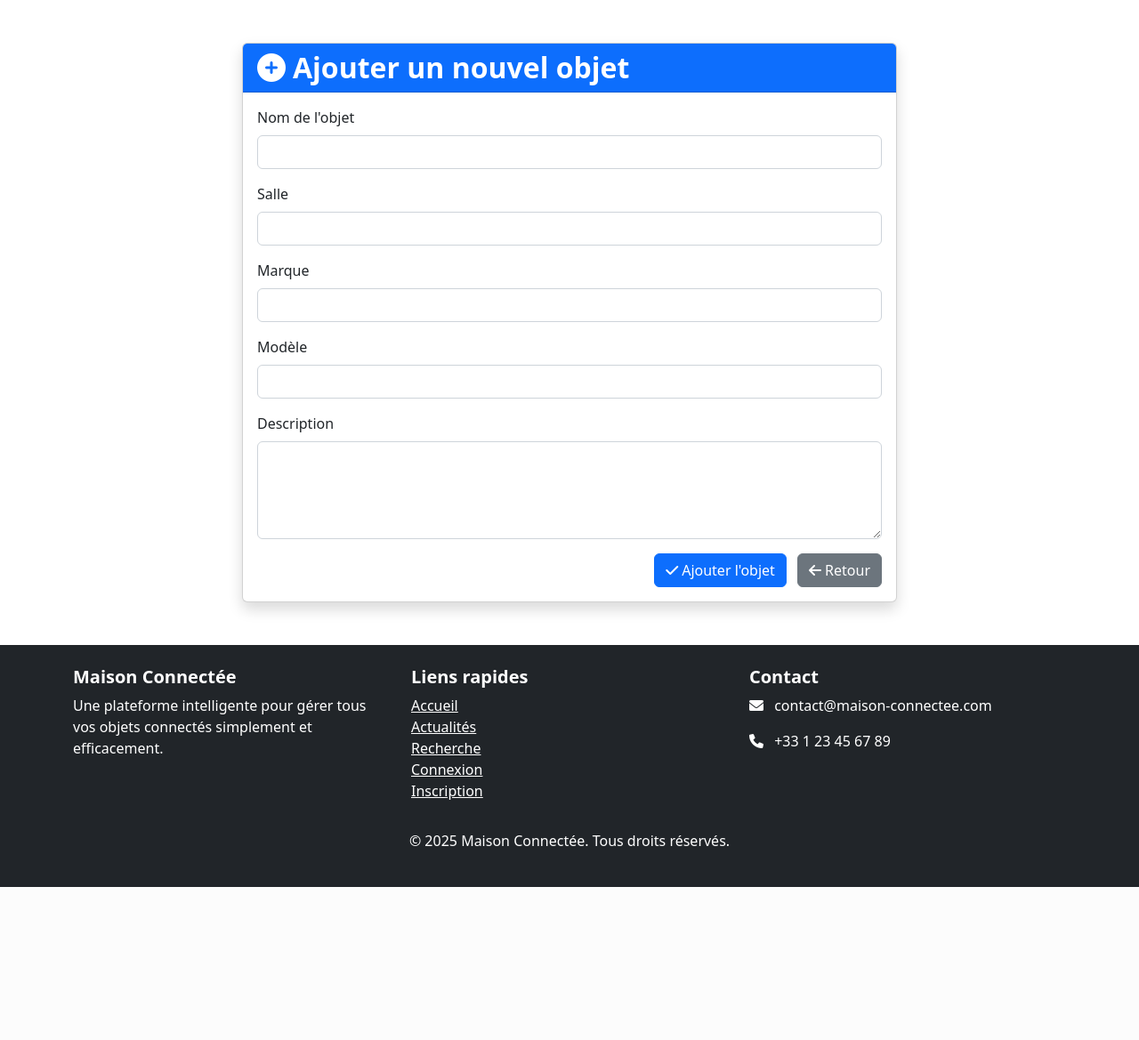
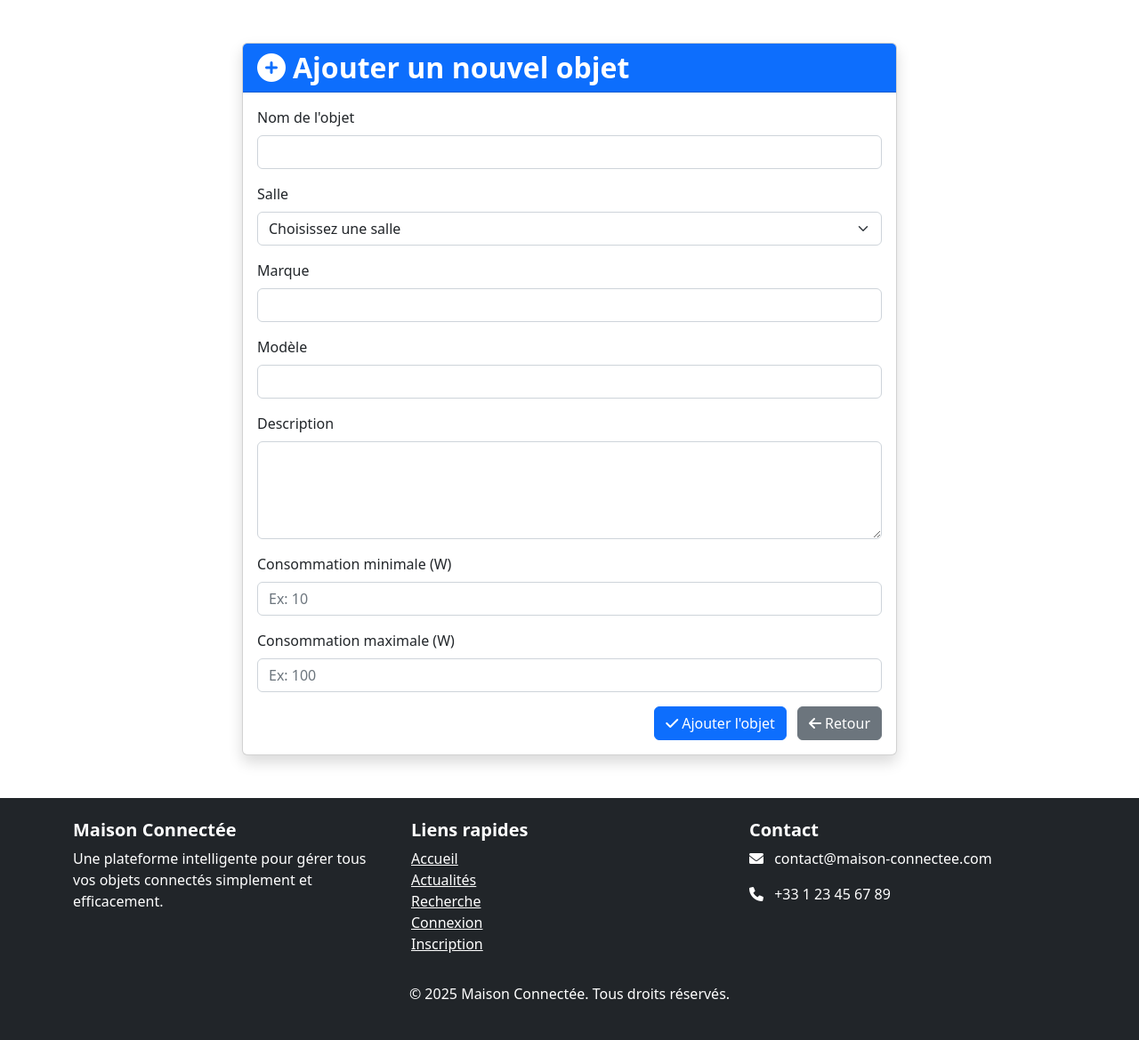
Before and after one commit to WeKup/SmartHome, a Flask app: page /gestion/add in a window 1280 px wide. Shown: the part 56-1225 px from the top of the page at 89% size. Before the commit the page ends 1053 px from the top, so only its background shows below. Run offline with Flask 3, Linux system fonts and the light colour scheme; the visitor is signed in with stand-in values (Sample User, id 1).

Commit message:
Update add.html

```diff
--- a/templates/gestion/add.html
+++ b/templates/gestion/add.html
@@ -17,7 +17,12 @@
                         </div>
                         <div class="mb-3">
                             <label for="salleObj" class="form-label">Salle</label>
-                            <input type="text" class="form-control" name="salleObj" id="salleObj" required>
+                            <select class="form-select" name="salleObj" id="salleObj" required>
+                                <option selected disabled>Choisissez une salle</option>
+                                {% for salle in listeRoom %}
+                                    <option value="{{ salle.name }}">{{ salle.name }}</option>
+                                {% endfor %}
+                            </select>
                         </div>
                         <div class="mb-3">
                             <label for="brandObj" class="form-label">Marque</label>
@@ -30,6 +35,14 @@
                         <div class="mb-3">
                             <label for="descriptionObj" class="form-label">Description</label>
                             <textarea class="form-control" name="descriptionObj" id="descriptionObj" rows="4"></textarea>
+                        </div>
+                        <div class="mb-3">
+                            <label for="conso_min" class="form-label">Consommation minimale (W)</label>
+                            <input type="number" class="form-control" name="conso_min" id="conso_min" required min="0" placeholder="Ex: 10">
+                        </div>
+                        <div class="mb-3">
+                            <label for="conso_max" class="form-label">Consommation maximale (W)</label>
+                            <input type="number" class="form-control" name="conso_max" id="conso_max" required min="0" placeholder="Ex: 100">
                         </div>
                         <div class="text-end">
                             <button type="submit" class="btn btn-primary">
```
